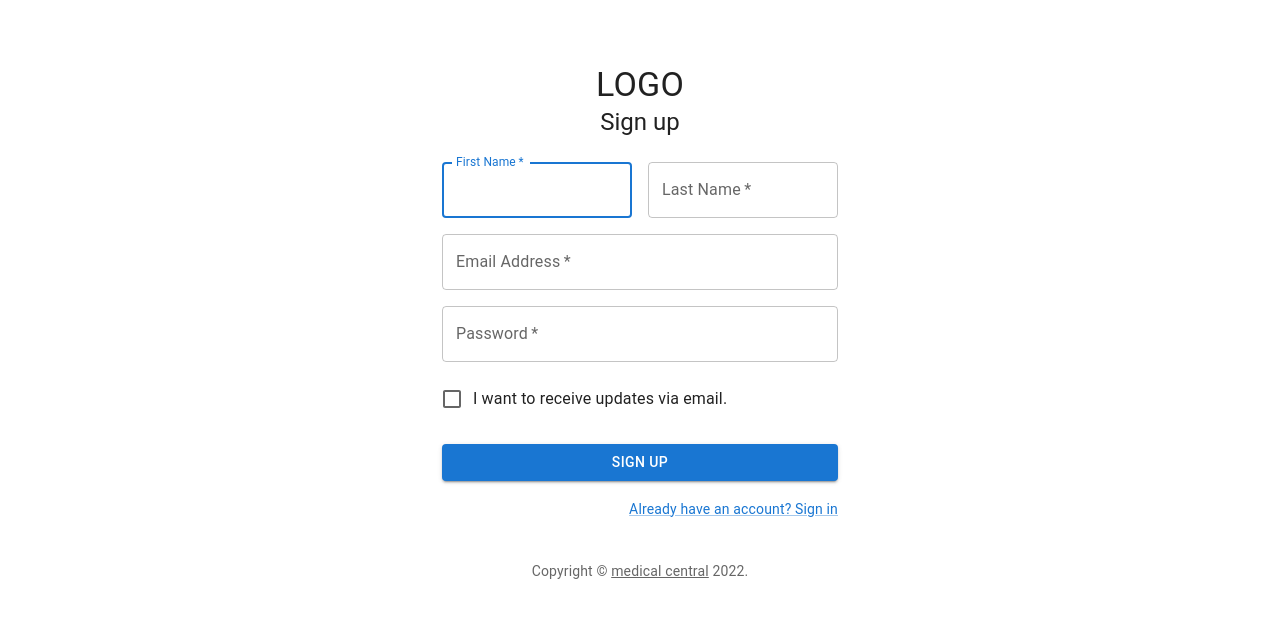
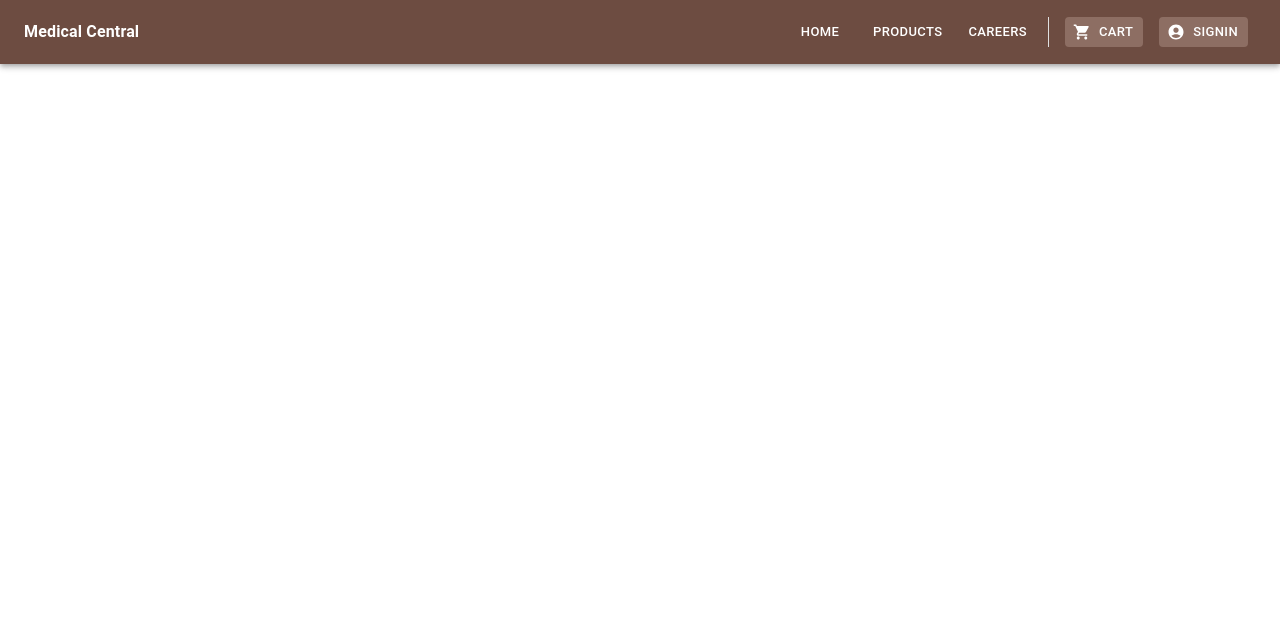
Before and after one commit to Pradyumna-Hegde/Littles, a React (Create React App) app: page / in a window 1280 px wide. Shown: the top 618 px of the page. Built offline with nearby package versions, Linux system fonts and the light colour scheme.

Commit message:
modified <Navbar /> component with some good styles

```diff
--- a/package.json
+++ b/package.json
@@ -5,7 +5,8 @@
   "dependencies": {
     "@emotion/react": "^11.10.4",
     "@emotion/styled": "^11.10.4",
-    "@mui/material": "^5.10.6",
+    "@mui/icons-material": "^5.10.6",
+    "@mui/material": "^5.10.7",
     "@testing-library/jest-dom": "^5.16.5",
     "@testing-library/react": "^13.4.0",
     "@testing-library/user-event": "^13.5.0",
--- a/src/App.js
+++ b/src/App.js
@@ -1,7 +1,8 @@
-import Signup from "./components/SignupForm/Signup";
+import Navbar from "./components/Navigation Bar/Navbar";
+import "./zero.css";
 
 function App() {
-  return <Signup />;
+  return <Navbar />;
 }
 
 export default App;
--- /dev/null
+++ b/src/components/Navigation Bar/Navbar.jsx
@@ -0,0 +1,75 @@
+import React, { Component } from "react";
+import {
+  AppBar,
+  Toolbar,
+  Typography,
+  Box,
+  Button,
+  Divider,
+} from "@mui/material";
+import ShoppingCartIcon from "@mui/icons-material/ShoppingCart";
+import AccountCircleIcon from "@mui/icons-material/AccountCircle";
+
+const Links = ["Home", "Products", "Careers"];
+
+class Navbar extends Component {
+  state = {};
+  render() {
+    return (
+      <AppBar position="static">
+        <Toolbar sx={{ backgroundColor: "#6d4c41" }}>
+          <Box
+            sx={{
+              display: "flex",
+              flexGrow: 1,
+              justifyContent: "space-between",
+            }}
+          >
+            <Box sx={{ display: "inline-flex", alignItems: "center" }}>
+              <Typography variant="body1" sx={{ fontWeight: "bold" }}>
+                Medical Central
+              </Typography>
+            </Box>
+            <Box
+              sx={{
+                display: "inline-flex",
+                alignItems: "center",
+              }}
+            >
+              {Links.map((link, index) => (
+                <Button key={index} size="small" sx={{ color: "white", mx: 1 }}>
+                  {link}
+                </Button>
+              ))}
+              <Divider
+                orientation="vertical"
+                flexItem
+                sx={{ backgroundColor: "white", mx: 1 }}
+              />
+              <Button
+                variant="contained"
+                disableElevation
+                size="small"
+                sx={{ backgroundColor: "#8d6e63", mx: 1 }}
+                startIcon={<ShoppingCartIcon />}
+              >
+                Cart
+              </Button>
+              <Button
+                variant="contained"
+                disableElevation
+                size="small"
+                sx={{ backgroundColor: "#8d6e63", mx: 1 }}
+                startIcon={<AccountCircleIcon />}
+              >
+                SignIn
+              </Button>
+            </Box>
+          </Box>
+        </Toolbar>
+      </AppBar>
+    );
+  }
+}
+
+export default Navbar;
--- /dev/null
+++ b/src/zero.css
@@ -0,0 +1,74 @@
+/* Box sizing rules */
+*,
+*::before,
+*::after {
+  box-sizing: border-box;
+}
+
+/* Remove default margin */
+body,
+h1,
+h2,
+h3,
+h4,
+p,
+figure,
+blockquote,
+dl,
+dd {
+  margin: 0;
+}
+
+/* Remove list styles on ul, ol elements with a list role, which suggests default styling will be removed */
+ul[role="list"],
+ol[role="list"] {
+  list-style: none;
+}
+
+/* Set core root defaults */
+html:focus-within {
+  scroll-behavior: smooth;
+}
+
+/* Set core body defaults */
+body {
+  min-height: 100vh;
+  text-rendering: optimizeSpeed;
+  line-height: 1.5;
+}
+
+/* A elements that don't have a class get default styles */
+a:not([class]) {
+  text-decoration-skip-ink: auto;
+}
+
+/* Make images easier to work with */
+img,
+picture {
+  max-width: 100%;
+  display: block;
+}
+
+/* Inherit fonts for inputs and buttons */
+input,
+button,
+textarea,
+select {
+  font: inherit;
+}
+
+/* Remove all animations, transitions and smooth scroll for people that prefer not to see them */
+@media (prefers-reduced-motion: reduce) {
+  html:focus-within {
+    scroll-behavior: auto;
+  }
+
+  *,
+  *::before,
+  *::after {
+    animation-duration: 0.01ms !important;
+    animation-iteration-count: 1 !important;
+    transition-duration: 0.01ms !important;
+    scroll-behavior: auto !important;
+  }
+}
```
Also changed, not shown: src/components/Forms/Signin.jsx (renamed from src/components/SigninForm/Signin.jsx), src/components/Forms/Signup.jsx (renamed from src/components/SignupForm/Signup.jsx), 1 other file (tests, documents, lock files or other folders).
